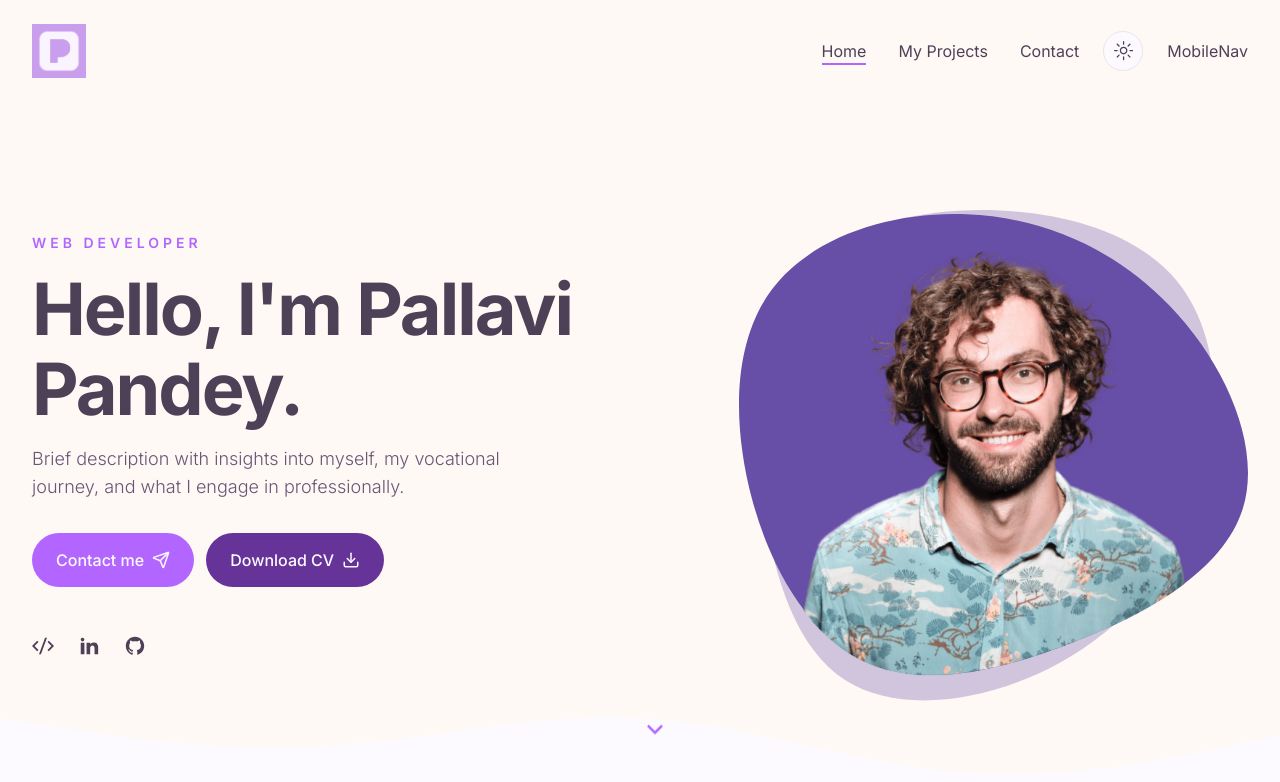
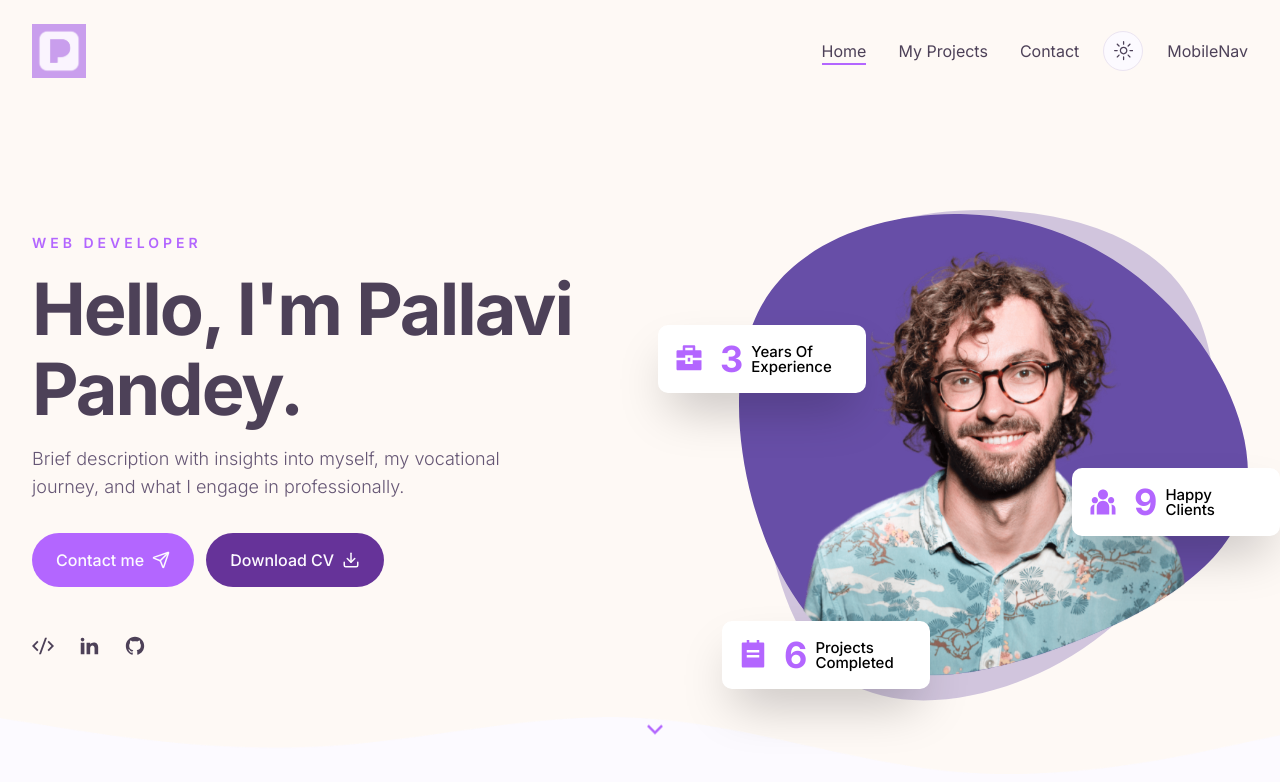
Before and after one commit to Pallavi-Pandey/pallavi-pandey-profile, a Next.js app: page / in a window 1280 px wide. Shown: the top 782 px of the page. Built offline with nearby package versions, Linux system fonts and the light colour scheme.

Commit message:
badges completed

```diff
--- a/app/globals.css
+++ b/app/globals.css
@@ -68,3 +68,7 @@
 .subtitle {
   @apply text-muted-foreground text-lg mb-8 font-light;
 }
+
+.badge {
+  @apply z-10 w-[208px] h-[68px] bg-white dark:backdrop-blur-[44px] shadow-2xl p-4 rounded-[10px] flex items-center gap-x-4;
+}
--- a/components/Badge.jsx
+++ b/components/Badge.jsx
@@ -1,8 +1,28 @@
-import React from 'react'
+'use client';
+import CountUp from 'react-countup';
+const Badge = ({
+  containerStyles,
+  icon,
+  endCountNum,
+  endcountText,
+  badgeText
+}) => {
+  return (
+    <div className={`badge ${containerStyles}`}>
+      <div className='text-3xl text-primary'>{icon}</div>
+      <div className='flex items-center gap-x-2'>
+        <div className='text-4xl leading-none font-bold text-primary'>
+          <CountUp end={endCountNum} delay={1} duration={4} />
+          {endcountText}
+        </div>
+        <div className='max-w-[70px] leading-none text-[15px] font-medium text-black'>
+          {badgeText}
 
-const Badge = () => {
-  return (
-    <div>Badge</div>
+        </div>
+      </div>
+
+
+    </div>
   )
 }
 
--- a/components/Hero.jsx
+++ b/components/Hero.jsx
@@ -32,13 +32,35 @@
             </div>
             {/*socials*/}
             <Socials containerStyles='flex gap-x-6  mx-auto xl:mx-0'
-              iconsStyles='text-foreground text-[22px] hover:text-primary transition-all'/>
+              iconsStyles='text-foreground text-[22px] hover:text-primary transition-all' />
           </div>
           {/*image*/}
           <div className="hidden xl:flex relative">
-              <div className="bg-hero_shape2_light dark:bg-hero_shape2_dark w-[500px] h-[500px] bg-no-repeat absolute -top-1 -right-2"></div>
-              <DevImg containerStyles='bg-hero_shape w-[510px] h-[462px] bg-no-repeat relative bg-bottom' imgSrc='/hero/developer.png'/>
-            </div>
+            {/*badge*/}
+            <Badge
+              containerStyles='absolute top-[24%] -left-[5rem]'
+              icon={<RiBriefcase4Fill />}
+              endCountNum={3}
+              badgeText='Years Of Experience'
+            />
+            <Badge
+              containerStyles='absolute top-[88%] -left-[1rem]'
+              icon={<RiTodoFill />}
+              endCountNum={6}
+              endCountText='k'
+              badgeText='Projects Completed'
+            />
+            <Badge
+              containerStyles='absolute top-[55%] -right-8'
+              icon={<RiTeamFill />}
+              endCountNum={9}
+              endCountText='k'
+              badgeText='Happy Clients'
+            />
+            <div className="bg-hero_shape2_light dark:bg-hero_shape2_dark w-[500px] h-[500px] bg-no-repeat absolute -top-1 -right-2"></div>
+            <DevImg
+              containerStyles='bg-hero_shape w-[510px] h-[462px] bg-no-repeat relative bg-bottom' imgSrc='/hero/developer.png' />
+          </div>
         </div>
         <div className='hidden md:flex absolute left-2/4 bottom-44 xl:bottom-12 animate-bounce'>
           <RiArrowDownSLine className='text-3xl text-primary' />
```
